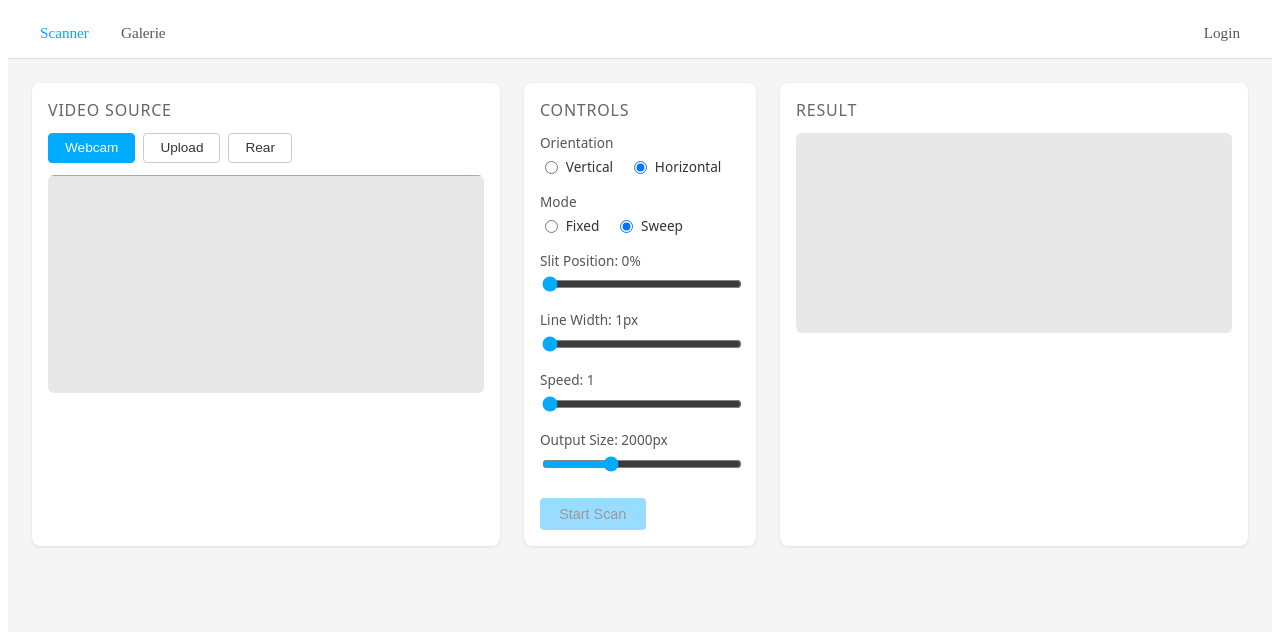
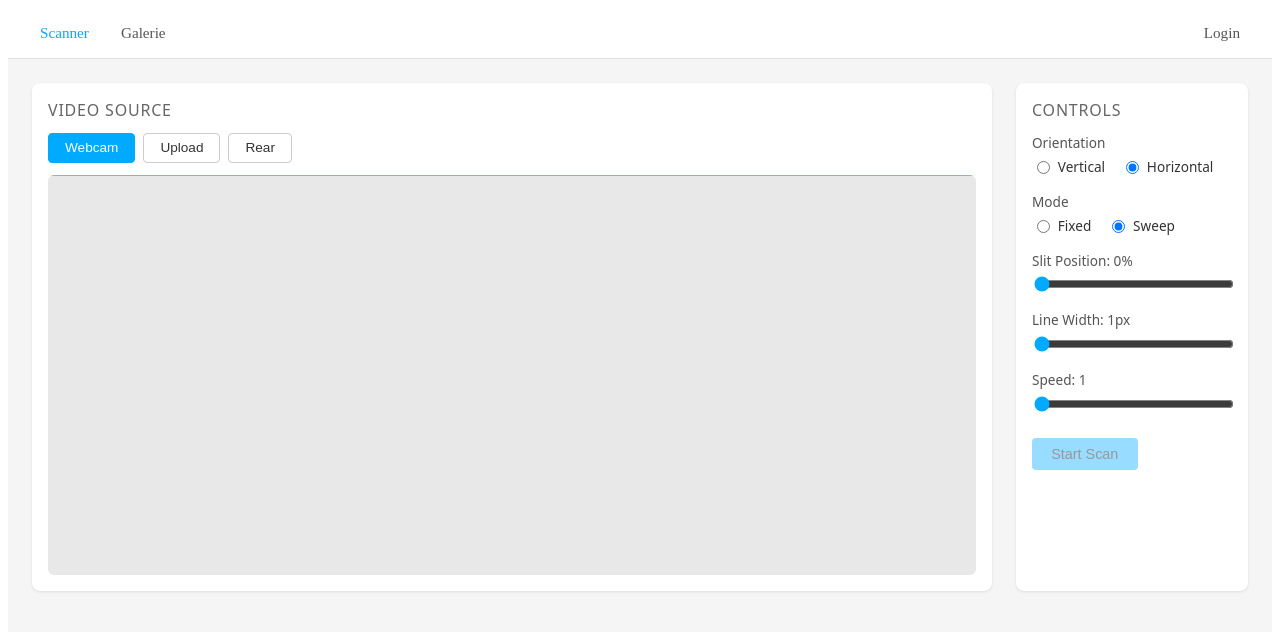
Before and after one commit to LuciaTello/scania, an Angular app: page /scanner in a window 1280 px wide. Shown: the top 632 px of the page. Built offline with nearby package versions, Linux system fonts and the light colour scheme.

Commit message:
feat: separate sweep and fixed modes into distinct layouts
Sweep mode overlays the result canvas on top of the video source
using CSS Grid shared grid-area, so the scan builds progressively
over the live feed. Fixed mode keeps the original 3-column layout.

```diff
--- a/src/app/scanner/scan-result/scan-result.css
+++ b/src/app/scanner/scan-result/scan-result.css
@@ -10,8 +10,21 @@
   max-height: 500px;
 }
 
+.result-container.sweep {
+  overflow: visible;
+  background: transparent;
+  border-radius: 0;
+  min-height: 0;
+  max-height: none;
+}
+
 canvas {
   display: block;
+}
+
+.result-container.sweep canvas {
+  width: 100%;
+  height: auto;
 }
 
 .result-actions {
--- a/src/app/scanner/scan-result/scan-result.html
+++ b/src/app/scanner/scan-result/scan-result.html
@@ -1,4 +1,4 @@
-<div class="result-container">
+<div class="result-container" [class.sweep]="sweepMode()">
   <canvas #resultCanvas></canvas>
 </div>
 
--- a/src/app/scanner/scan-result/scan-result.ts
+++ b/src/app/scanner/scan-result/scan-result.ts
@@ -14,6 +14,7 @@ export class ScanResult implements AfterViewInit {
   @ViewChild('resultCanvas') canvasRef!: ElementRef<HTMLCanvasElement>;
 
   readonly state = input<ScanState>('idle');
+  readonly sweepMode = input(false);
   readonly canvasReady = output<HTMLCanvasElement>();
   readonly saveState = signal<'idle' | 'saving' | 'saved' | 'error'>('idle');
 
--- a/src/app/scanner/scanner-page/scanner-page.css
+++ b/src/app/scanner/scanner-page/scanner-page.css
@@ -7,13 +7,19 @@
   font-family: system-ui, -apple-system, sans-serif;
 }
 
+/* --- Fixed mode (default): 3-column layout --- */
 .scanner-layout {
   display: grid;
   grid-template-columns: 1fr auto 1fr;
+  grid-template-areas: "source controls result";
   gap: 1.5rem;
   max-width: 1400px;
   margin: 0 auto;
 }
+
+.source-area  { grid-area: source; }
+.result-area  { grid-area: result; }
+.controls-area { grid-area: controls; }
 
 .panel {
   background: #fff;
@@ -31,17 +37,49 @@
   letter-spacing: 0.05em;
 }
 
-.controls-panel {
+.controls-area {
   min-width: 200px;
   max-width: 240px;
+}
+
+/* --- Sweep mode: source + result overlap --- */
+.scanner-layout.sweep-mode {
+  grid-template-columns: 1fr auto;
+  grid-template-areas: "viewport controls";
+}
+
+.sweep-mode .source-area {
+  grid-area: viewport;
+}
+
+.sweep-mode .result-area {
+  grid-area: viewport;
+  z-index: 1;
+  pointer-events: none;
+  background: transparent;
+  box-shadow: none;
+}
+
+.sweep-mode .result-area h2 {
+  display: none;
+}
+
+.sweep-mode .result-area :deep(.result-actions) {
+  pointer-events: auto;
 }
 
 @media (max-width: 900px) {
   .scanner-layout {
     grid-template-columns: 1fr;
+    grid-template-areas: "source" "controls" "result";
   }
 
-  .controls-panel {
+  .controls-area {
     max-width: none;
   }
+
+  .scanner-layout.sweep-mode {
+    grid-template-columns: 1fr;
+    grid-template-areas: "viewport" "controls";
+  }
 }
--- a/src/app/scanner/scanner-page/scanner-page.html
+++ b/src/app/scanner/scanner-page/scanner-page.html
@@ -1,5 +1,5 @@
-<div class="scanner-layout">
-  <section class="panel source-panel">
+<div class="scanner-layout" [class.sweep-mode]="mode() === 'sweep'">
+  <section class="panel source-area">
     <h2>Video Source</h2>
     <app-video-source
       [slitPosition]="slitPosition()"
@@ -10,7 +10,16 @@
     />
   </section>
 
-  <section class="panel controls-panel">
+  <section class="panel result-area" [class.sweep-overlay]="mode() === 'sweep'">
+    <h2>Result</h2>
+    <app-scan-result
+      [state]="state()"
+      [sweepMode]="mode() === 'sweep'"
+      (canvasReady)="onCanvasReady($event)"
+    />
+  </section>
+
+  <section class="panel controls-area">
     <h2>Controls</h2>
     <app-slit-controls
       [(orientation)]="orientation"
@@ -25,12 +34,4 @@
       (resetScan)="onReset()"
     />
   </section>
-
-  <section class="panel result-panel">
-    <h2>Result</h2>
-    <app-scan-result
-      [state]="state()"
-      (canvasReady)="onCanvasReady($event)"
-    />
-  </section>
 </div>
--- a/src/app/scanner/services/slit-scan.service.ts
+++ b/src/app/scanner/services/slit-scan.service.ts
@@ -35,13 +35,16 @@ export class SlitScanService {
     this.sourceCanvas.width = vw;
     this.sourceCanvas.height = vh;
 
-    const outputSize = config().outputSize;
-    if (config().orientation === 'vertical') {
-      this.resultCanvas.width = outputSize;
+    const isSweepMode = config().mode === 'sweep';
+    if (isSweepMode) {
+      this.resultCanvas.width = vw;
+      this.resultCanvas.height = vh;
+    } else if (config().orientation === 'vertical') {
+      this.resultCanvas.width = config().outputSize;
       this.resultCanvas.height = vh;
     } else {
       this.resultCanvas.width = vw;
-      this.resultCanvas.height = outputSize;
+      this.resultCanvas.height = config().outputSize;
     }
     this.resultCtx.clearRect(0, 0, this.resultCanvas.width, this.resultCanvas.height);
 
--- a/src/app/scanner/slit-controls/slit-controls.html
+++ b/src/app/scanner/slit-controls/slit-controls.html
@@ -41,10 +41,12 @@
   <input type="range" min="1" max="10" [ngModel]="speed()" (ngModelChange)="speed.set($event)" />
 </div>
 
-<div class="control-group">
-  <label>Output Size: {{ outputSize() }}px</label>
-  <input type="range" min="500" max="5000" step="500" [ngModel]="outputSize()" (ngModelChange)="outputSize.set($event)" />
-</div>
+@if (mode() !== 'sweep') {
+  <div class="control-group">
+    <label>Output Size: {{ outputSize() }}px</label>
+    <input type="range" min="500" max="5000" step="500" [ngModel]="outputSize()" (ngModelChange)="outputSize.set($event)" />
+  </div>
+}
 
 <div class="actions">
   @if (state() === 'previewing' || state() === 'idle') {
```
